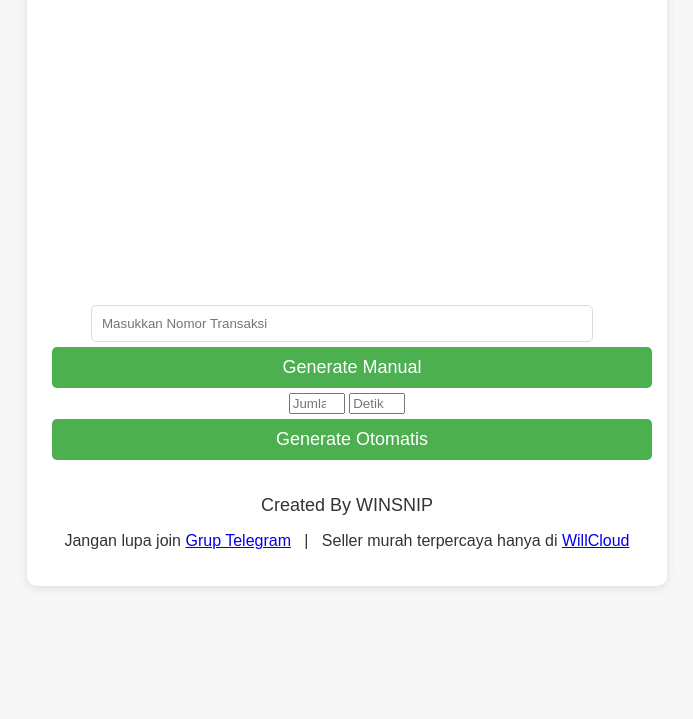
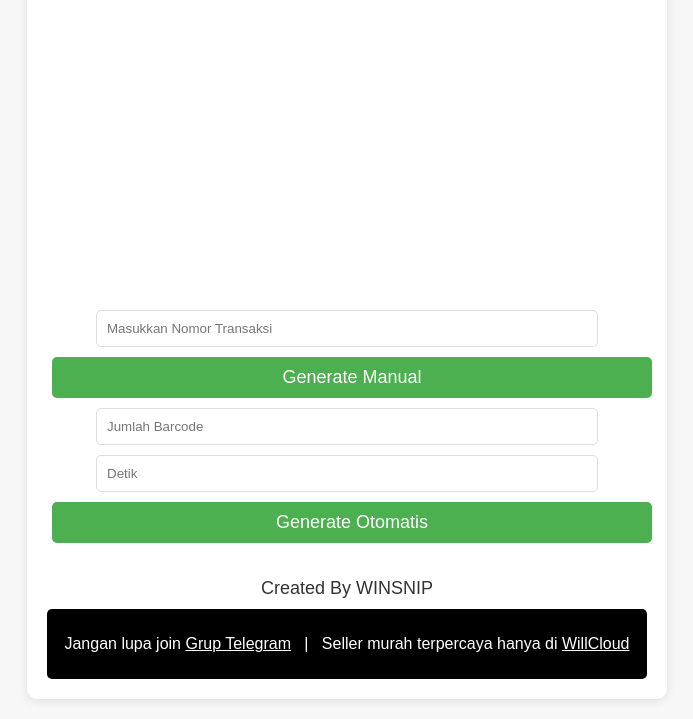
Before and after one commit to rjorack/webpageku, a plain HTML site: page index.html in a window 1280 px wide. Shown: the part 151-870 px from the top of the page, without its empty margins (293-986 px from the left). Before the commit the page ends 800 px from the top, so only its background shows below. Drawn offline with Linux system fonts and the light colour scheme.

Commit message:
Update styles.css

```diff
--- a/styles.css
+++ b/styles.css
@@ -28,10 +28,10 @@ h1 {
     margin: 20px 0;
 }
 
-input[type="text"] {
+input[type="text"], input[type="number"] {
     padding: 10px;
     width: 80%;
-    margin-right: 10px;
+    margin: 5px 0;
     border: 1px solid #ddd;
     border-radius: 5px;
 }
@@ -49,3 +49,22 @@ input[type="text"] {
 .long-button:hover {
     background-color: #45a049;
 }
+
+/* Warna teks dan background untuk link tambahan */
+.extra-links {
+    margin-top: 10px;
+    font-size: 16px;
+    background-color: black;
+    padding: 10px;
+    border-radius: 5px;
+    color: white;
+}
+
+.extra-links a {
+    color: white;
+}
+
+svg {
+    width: 10cm;
+    height: 7cm;
+}
```
